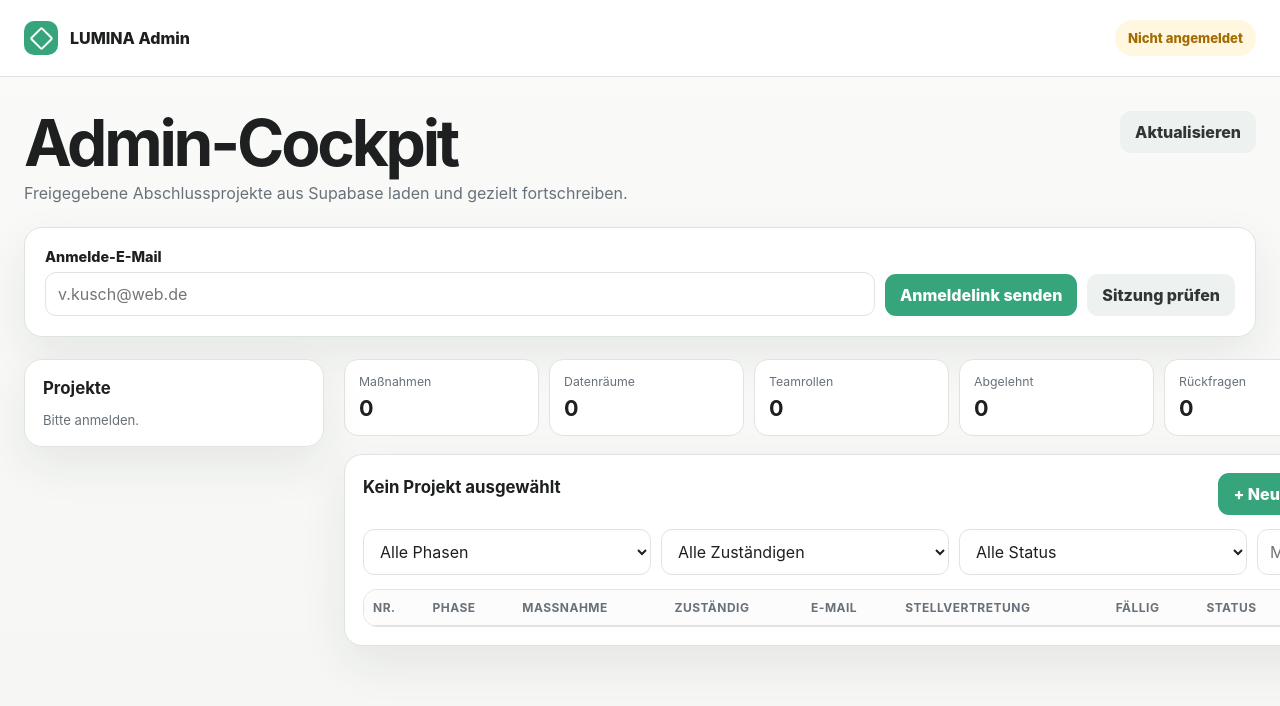
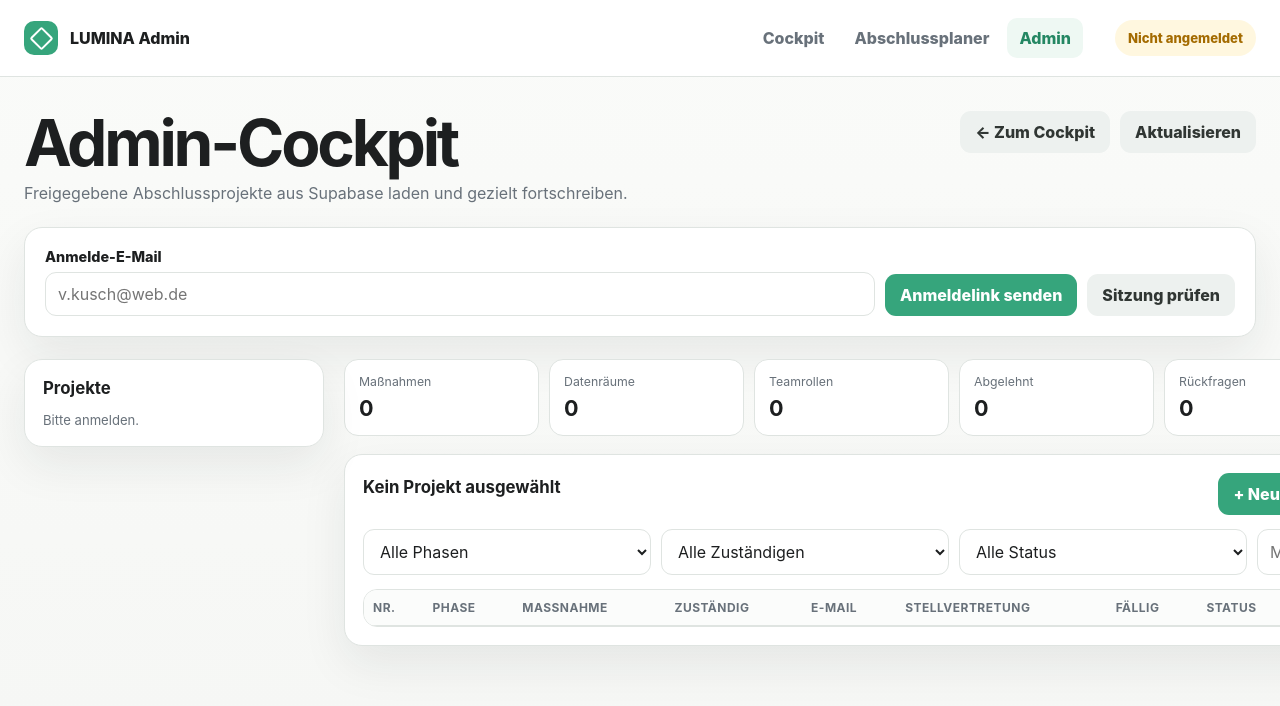
Before and after one commit to Vokus254/kaikira-mobile-pilot, a plain HTML site: page admin.html in a window 1280 px wide. Shown: the top 706 px of the page. Drawn offline with nearby package versions, Linux system fonts and the light colour scheme.

Commit message:
Add files via upload

```diff
--- a/admin.html
+++ b/admin.html
@@ -20,6 +20,9 @@
     header{position:sticky;top:0;z-index:30;background:rgba(255,255,255,.94);border-bottom:1px solid var(--line);backdrop-filter:blur(14px)}
     .head{min-height:76px;display:flex;align-items:center;justify-content:space-between;gap:16px}
     .brand{display:flex;align-items:center;gap:12px;font-weight:850}
+    .nav{display:flex;gap:6px;align-items:center;flex-wrap:wrap;margin-left:auto;margin-right:16px}
+    .nav button{border:0;background:transparent;padding:10px 12px;border-radius:10px;font-weight:800;color:var(--muted)}
+    .nav button:hover,.nav button.active{background:var(--soft);color:var(--brand-dark)}
     .mark{width:34px;height:34px;border-radius:10px;background:var(--brand);display:grid;place-items:center}
     .mark:before{content:"";width:13px;height:13px;border:2px solid #fff;transform:rotate(45deg);border-radius:2px}
     .btn{border:0;border-radius:11px;padding:11px 15px;font-weight:800}
@@ -81,6 +84,11 @@
 <header>
   <div class="shell head">
     <div class="brand"><div class="mark"></div><span>LUMINA Admin</span></div>
+    <nav class="nav">
+      <button onclick="location.href='/cockpit'">Cockpit</button>
+      <button onclick="location.href='/abschlussplaner'">Abschlussplaner</button>
+      <button class="active">Admin</button>
+    </nav>
     <div class="toolbar">
       <span id="authStatus" class="status">Nicht angemeldet</span>
       <button id="logoutBtn" class="btn btn-secondary btn-small" hidden>Abmelden</button>
@@ -95,7 +103,7 @@
         <h1>Admin-Cockpit</h1>
         <p class="lead">Freigegebene Abschlussprojekte aus Supabase laden und gezielt fortschreiben.</p>
       </div>
-      <button id="refreshBtn" class="btn btn-secondary">Aktualisieren</button>
+      <div class="toolbar"><button class="btn btn-secondary" onclick="location.href='/cockpit'">← Zum Cockpit</button><button id="refreshBtn" class="btn btn-secondary">Aktualisieren</button></div>
     </div>
 
     <div id="notice" class="notice"></div>
```
Also changed, not shown: cockpit.html (+1 -0 lines).
